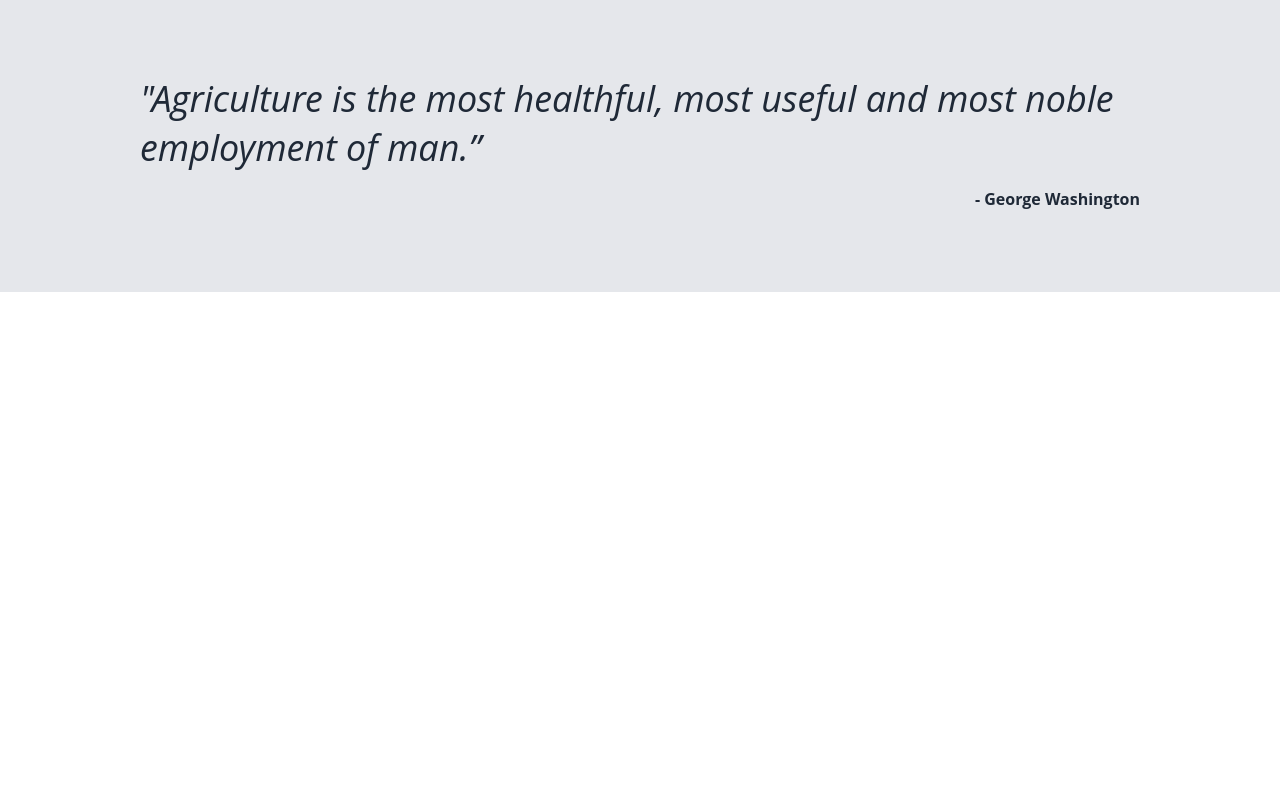
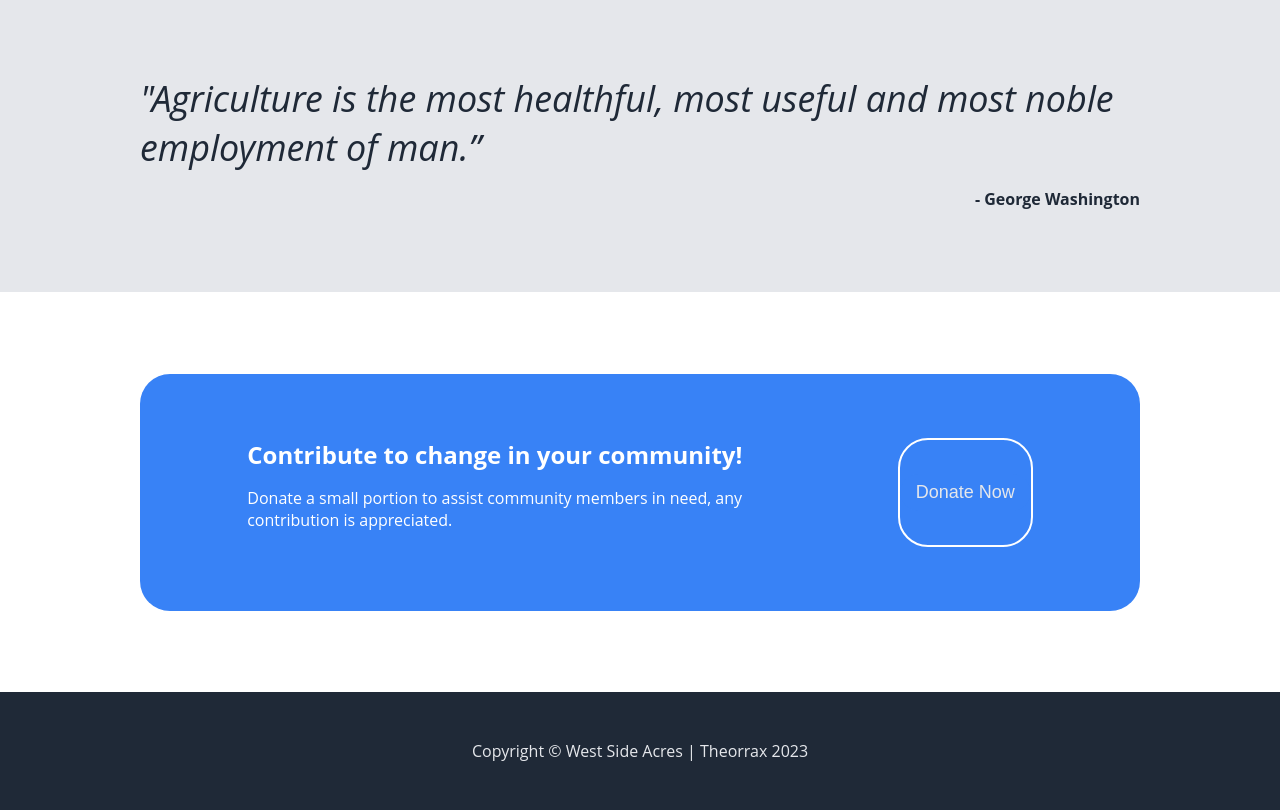
Before and after one commit to Theorrax/landing-page, a plain HTML site: page index.html in a window 1280 px wide. Shown: the part 927-1737 px from the top of the page. Before the commit the page ends 1219 px from the top, so only its background shows below. Drawn offline with Linux system fonts and the light colour scheme; a web font is replaced by a local one.

Commit message:
If applied, this commit will add the call to action section and a footer.

```diff
--- a/assets/style.css
+++ b/assets/style.css
@@ -148,3 +148,46 @@ figure{
     display: flex;
     justify-content: flex-end;
 }
+
+.call-to-action{
+    display: flex;
+    justify-content: center;
+    align-items: center;
+    height: 400px;
+}
+
+.call-to-action-container{
+    background-color: #3882F6;
+    width: 1000px;
+    padding: 4rem 2rem;
+    margin: 2rem 3rem;
+    border-radius: 30px;
+    display: flex;
+    justify-content: space-around;
+}
+.call-to-action-text{
+    margin: 0;
+    width: 500px;
+}
+
+h3{
+    margin: 0;
+    font-size: 24px;
+}
+
+.call-to-action-button{
+    border: 2px white solid;
+    display: flex;
+    justify-content: center;
+    align-items: center;
+    border-radius: 30px;
+}
+
+footer{
+    background-color: #1f2937;
+    color: #E5E7EB;
+    display: flex;
+    justify-content: center;
+    align-items: center;
+    padding: 2rem 3rem;
+}
--- a/index.html
+++ b/index.html
@@ -60,7 +60,19 @@
             <p class="quote-author">- George Washington</p>
             <p></p>
         </section>
-        <!-- <section></section>
-        <footer></footer> -->
+        <section class="call-to-action">
+            <div class="call-to-action-container">
+                <div class="call-to-action-text">
+                    <h3>Contribute to change in your community!</h3>
+                    <p>Donate a small portion to assist community members in need, any contribution is appreciated.</p>
+                </div>
+                <div class="call-to-action-button">
+                    <button><a href="#">Donate Now</a></button>
+                </div>
+            </div>
+        </section>
+        <footer>
+            <p>Copyright &copy; West Side Acres | Theorrax 2023</p>
+        </footer>
     </body>
 </html>
```
